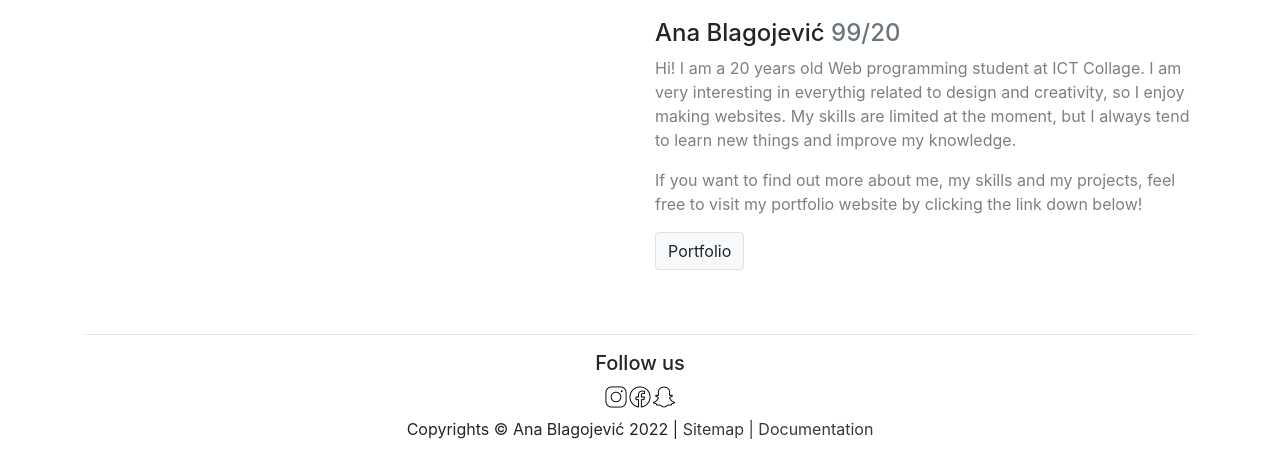
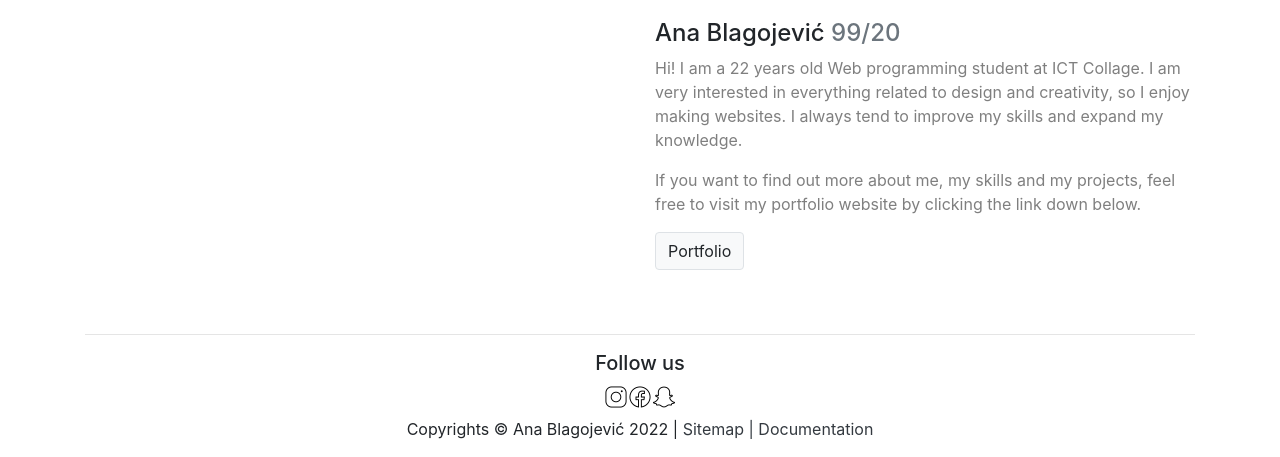
Before and after one commit to anablagojevic/amalfiandsorrento.github.io, a plain HTML site: page about.html in a window 1280 px wide. Shown: the part 995-1452 px from the top of the page. Drawn offline with nearby package versions, Linux system fonts and the light colour scheme.

Commit message:
Update about.html

```diff
--- a/about.html
+++ b/about.html
@@ -60,14 +60,14 @@
                     <div class="col-sm-12 col-lg-6 mt-5">
                         <h4 id="ab">Ana Blagojević <span class="text-secondary">99/20</span> </h4>
                         <p class="text-black-50">
-                            Hi! I am a 20 years old Web programming student at ICT Collage.
-                            I am very interesting in everythig related to design and creativity,
-                            so I enjoy making websites. My skills are limited at the moment, but
-                            I always tend to learn new things and improve my knowledge.
+                            Hi! I am a 22 years old Web programming student at ICT Collage.
+                            I am very interested in everything related to design and creativity,
+                            so I enjoy making websites. I always tend to improve my skills and
+                            expand my knowledge.
                         </p>
                         <p class="text-black-50">
                             If you want to find out more about me, my skills and my projects,
-                            feel free to visit my portfolio website by clicking the link down below!
+                            feel free to visit my portfolio website by clicking the link down below.
                         </p>
                         <a href = "https://anablagojevic.github.io/anablagojevicportfolio.github.io/" target = "_blank">
                             <button type="button" class="btn btn-light border">Portfolio</button>
```
